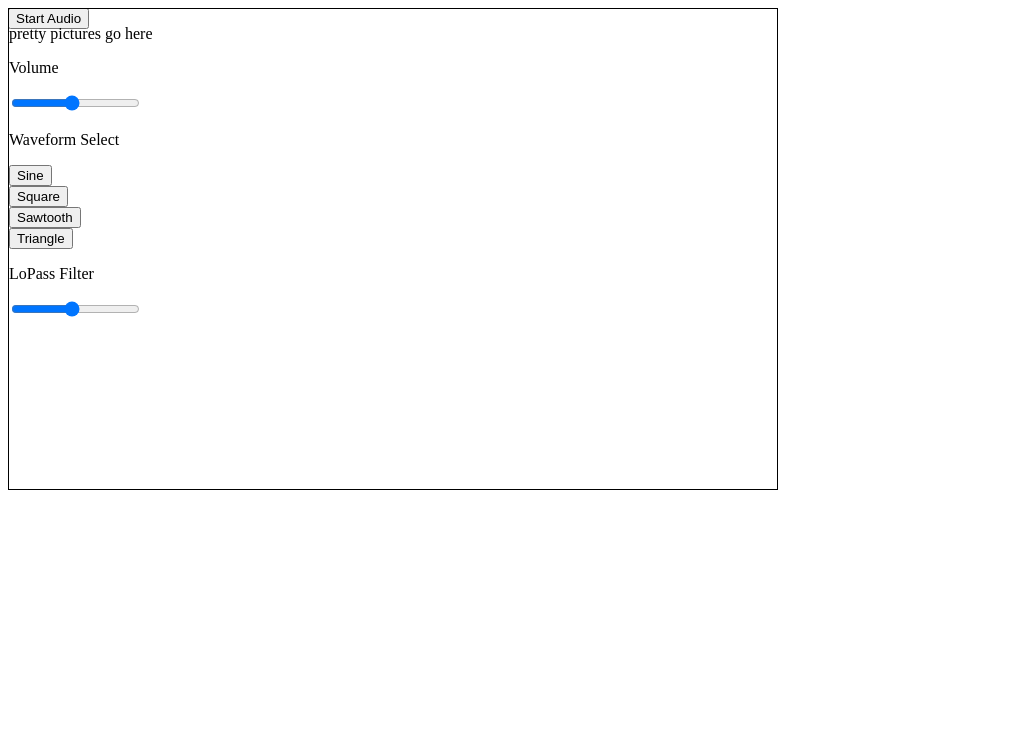
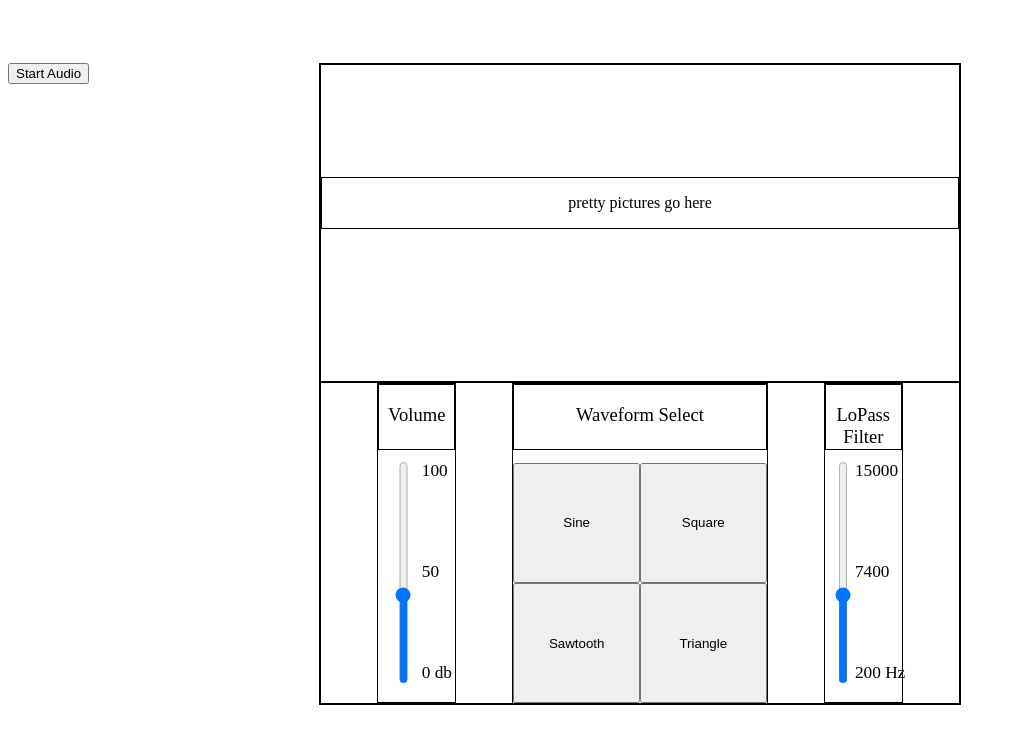
Before and after one commit to tdep/webaudio-synth, a React (Vite) app in the folder synth-frontend/: page / in a window 1280 px wide. Shown: the top 744 px of the page, without its empty margins (0-1016 px from the left). Built offline with nearby package versions, Linux system fonts and the light colour scheme.

Commit message:
html elements and css

```diff
--- a/synth-frontend/src/components/Interface.jsx
+++ b/synth-frontend/src/components/Interface.jsx
@@ -15,25 +15,34 @@ const Interface = () => {
             <div className="fader-label">
               <p>Volume</p>
             </div>
-            <input type="range" min="0" max="127" value="60" class="slider" id="volume-fader">
-
-            </input>
+            <div id="volume-fader">
+              <input type="range" id="volume" name="volume" min="0" max="127" className="fader" />
+              <datalist id="values">
+                <option value="100" label="100"></option>
+                <option value="50" label="50"></option>
+                <option value="0" label="0 db"></option>
+              </datalist>
+            </div>
           </div>
         </div>
         <div id="center-container">
-          <p>Waveform Select</p>
           <div id="waveform-select-container">
-            <div className="button-container">
-              <button>Sine</button>
+            <div className="fader-label">
+              <p>Waveform Select</p>
             </div>
-            <div className="button-container">
-              <button>Square</button>
-            </div>
-            <div className="button-container">
-              <button>Sawtooth</button>
-            </div>
-            <div className="triangle">
-              <button>Triangle</button>
+            <div id="buttons">
+              <div className="button-container">
+                <button className="waveselect">Sine</button>
+              </div>
+              <div className="button-container">
+                <button className="waveselect">Square</button>
+              </div>
+              <div className="button-container">
+                <button className="waveselect">Sawtooth</button>
+              </div>
+              <div className="button-container">
+                <button className="waveselect">Triangle</button>
+              </div>
             </div>
           </div>
         </div>
@@ -42,9 +51,14 @@ const Interface = () => {
             <div className="fader-label">
               <p>LoPass Filter</p>
             </div>
-            <input type="range" min="0" max="127" value="60" class="slider" id="lopass-fader">
-
-            </input>
+            <div id="volume-fader">
+              <input type="range" id="lopass" name="lopass" min="0" max="127" className="fader" />
+              <datalist id="values">
+                <option value="15000" label="15000"></option>
+                <option value="7400" label="7400"></option>
+                <option value="200" label="200 Hz"></option>
+              </datalist>
+            </div>
           </div>
         </div>
       </div>
--- a/synth-frontend/src/index.css
+++ b/synth-frontend/src/index.css
@@ -1,5 +1,9 @@
 .synth {
-  display: flex
+  display: flex;
+  flex-direction: row;
+  justify-content: center;
+  align-items: space-evenly;
+  margin-top:5%;
 
 }
 
@@ -27,10 +31,144 @@
 }
 
 #case {
+  display: flex;
+  flex-direction: column;
   position: fixed;
-  display: inline;
-  width: 60%;
+  /* display: inline; */
+  min-width: 400px;
+  width: 50%;
+  max-width: 60%;
   min-height: 400px;
-  height: 60%;
+  height: 80%;
+
   border: 1px black solid
 }
+
+#upper-container {
+  display: flex;
+  flex-direction: row;
+  position: relative;
+  display: block;
+  border: 1px black solid;
+  height: 50%;
+}
+
+#visualizer-container {
+  display: flex;
+  flex-direction: column;
+  justify-content: center;
+  align-items: center;
+  border: 1px black solid;
+  margin-top: 17.5%
+}
+
+#visualizer {
+
+}
+
+#lower-container {
+  display: flex;
+  flex-direction: row;
+  border: 1px black solid;
+  height: 50%;
+}
+
+#left-container {
+  display: flex;
+  flex-direction: column;
+  flex-basis: 30%;
+  align-items: center;
+  align-self: stretch;
+}
+
+#volume-control-container {
+  display: flex;
+  flex-direction: column;
+  width: 40%;
+  height: 100%;
+  border: 1px black solid;
+}
+
+.fader-label {
+  border: 1px black solid;
+  text-align: center;
+  height: 20%;
+  font-size:calc(100% + 0.2vw);
+}
+
+#volume-fader {
+  display: flex;
+  flex-direction: row;
+  padding: 15% 10% 10% 8%;
+  height: 70%;
+  width: 100%;
+  justify-content: space-evenly;
+}
+
+input[type="range"] {
+  appearance: slider-vertical;
+  min-width: 15%;
+  width:25%;
+  padding: 0;
+  margin: 0;
+}
+
+datalist {
+  display: flex;
+  flex-direction: column;
+  justify-content: space-between;
+  font-size: calc(100% + 0.1vw);
+  margin: 0;
+  padding: 0;
+}
+
+option {
+  padding: 0
+}
+
+#center-container {
+  display: flex;
+  flex-direction: column;
+  flex-basis: 40%;
+  align-self: stretch;  /* height: 100% */
+}
+
+#waveform-select-container {
+  display: flex;
+  flex-direction: column;
+  border: 1px black solid;
+  height: 100%;
+}
+
+#buttons {
+  display: grid;
+  grid-template-columns: repeat(2, 50%);
+  height: 70%;
+  width: 100%;
+  justify-content: space-around;
+  align-items: center;
+  margin: 5% 0 5% 0;
+}
+
+.waveselect {
+  height: 100%;
+  width: 100%;
+  padding: 40% 0 40% 0;
+  text-align: center;
+}
+
+#right-container {
+  display: flex;
+  flex-direction: column;
+  flex-basis: 30%;
+  align-items: center;
+  align-self: stretch;
+}
+
+#lopass-control-container {
+  display: flex;
+  flex-direction: column;
+  width: 40%;
+  height: 100%;
+  border: 1px black solid;
+}
```
